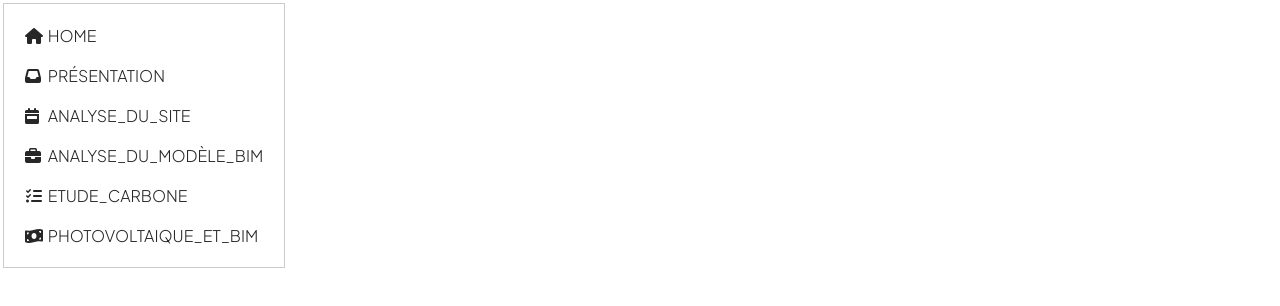
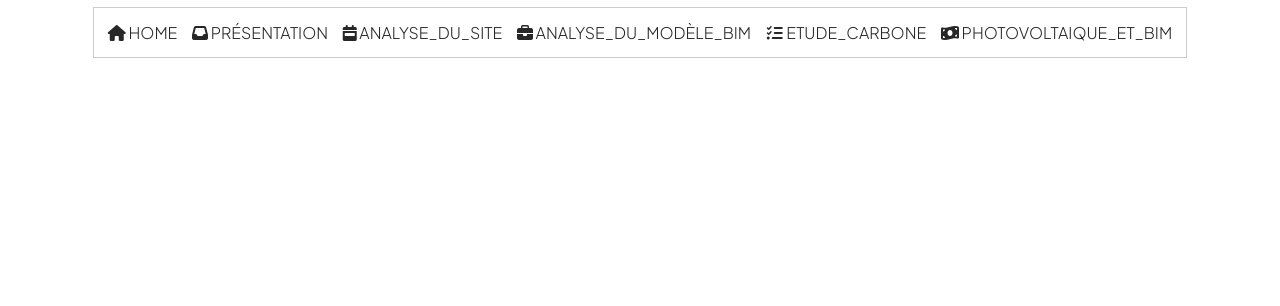
Before and after one commit to CongzhengZOU/Notion-widgets, a plain HTML site: page Navigation.html in a window 1280 px wide. Drawn offline with Linux system fonts and the light colour scheme.

Commit message:
Update Navigation.html

```diff
--- a/Navigation.html
+++ b/Navigation.html
@@ -73,7 +73,7 @@
 
 	<script>
 
-		let direction = "vertical";
+		let direction = "horizontal";
 		if (direction === "vertical") {
 			document.head.insertAdjacentHTML("beforeend", `<style>.navMenu a {display: block; text-align:left; margin:7px} i{width:15px; margin-right:5px} .navMenu{margin:3px}</style>`)
 		}
```
